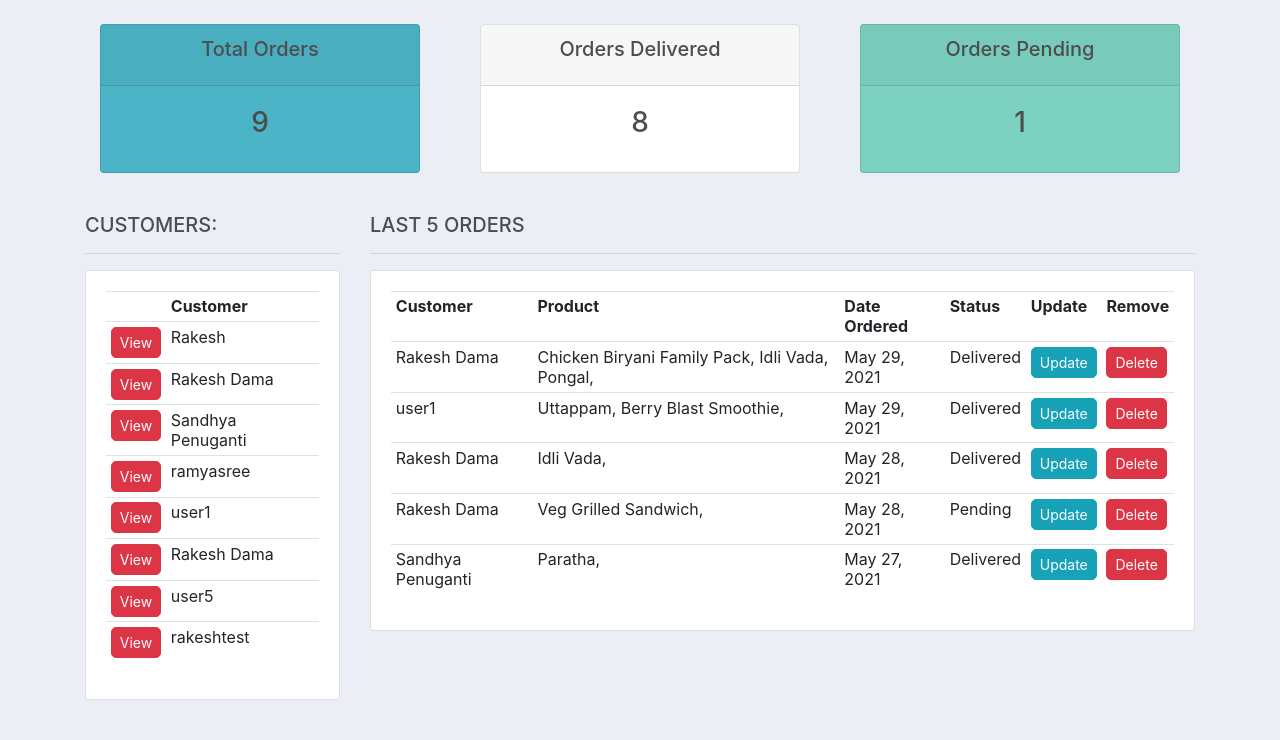
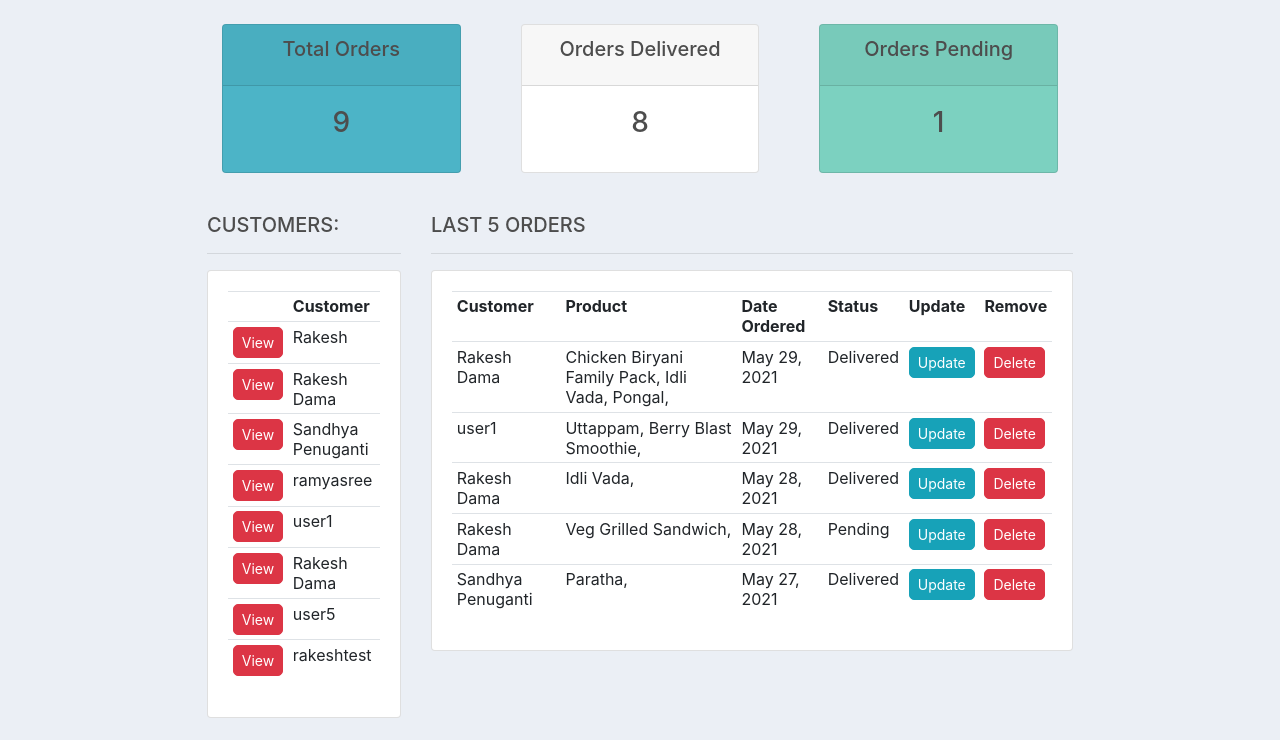
Before and after one commit to rakeshdama/Food_Ordering_System, a Django app: page /admin/ in a window 1280 px wide. Shown: the part 60-800 px from the top of the page. Run offline with Django 3.2, Linux system fonts and the light colour scheme; a user stored in the database is signed in; data comes from the database, SQL or seed files in the repository; both versions use the stored data as it was after the commit; some libraries are stand-ins or nearby versions.

```diff
--- a/store/templates/stores/main.html
+++ b/store/templates/stores/main.html
@@ -31,12 +31,14 @@
         let csrftoken = getToken('csrftoken');
     </script>
 
+
+
 </head>
 <body>
 {% csrf_token %}
 {% include 'stores/nav.html' %}
 
-<div class="container ">
+<div class="container " style="max-width: 70%">
     {% block content %}
 
     {% endblock content %}
--- a/store/templates/stores/slider.html
+++ b/store/templates/stores/slider.html
@@ -4,7 +4,7 @@
     <style type="text/css">
         .carousel-inner img {
             width: 100%;
-            height: 54%;
+            height: 57%;
         }
     </style>
 
```
Also changed, not shown: db.sqlite3.
